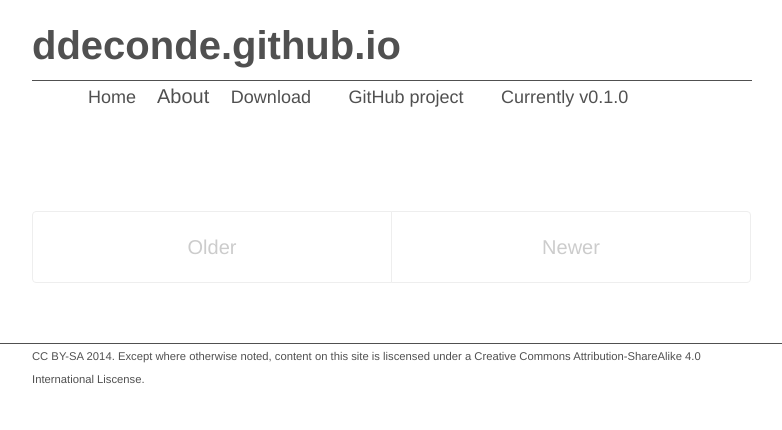
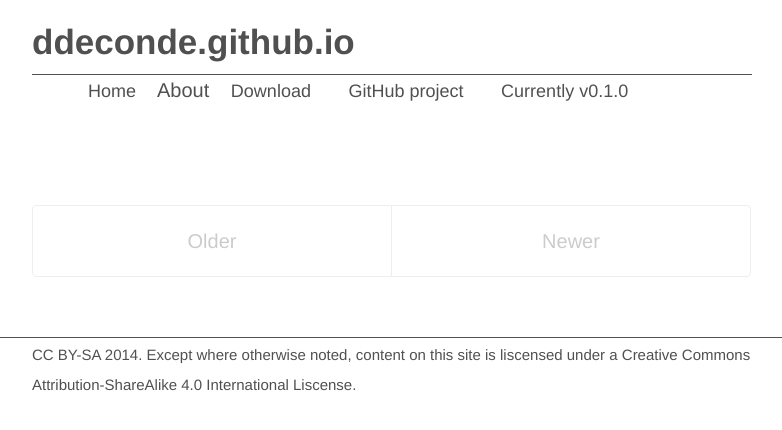
Before and after one commit to ddeconde/ddeconde.github.io, a Jekyll site: the page built from index.html, in a window 1280 px wide. Shown: the top 430 px of the page, without its empty margins (248-1030 px from the left). Built offline with Jekyll 4.4.1, drawn with Linux system fonts in a browser that asks for light colours; Markdown is read by kramdown in place of the engine named in the settings; the list of posts is cut into pages by our own code.

Commit message:
back to poole

```diff
--- a/public/css/masthead-nav.css
+++ b/public/css/masthead-nav.css
@@ -49,7 +49,7 @@ html {
   color: #505050;
   margin-top: 0;
   font-family: "Helvetica Neue", Helvetica, Arial, sans-serif;
-  font-size: 2rem;
+  font-size: 1.75rem;
 }
 
 .masthead-nav {
@@ -82,14 +82,6 @@ a.masthead-nav-item:focus {
   color: #c0c0c0;
 }
 
-.footer {
-  font-size: 75%;
-}
-
-.footer a {
-  color: #505050;
-}
-
 /* Footer -- Added */
 .footer {
   text-align: left;
```
